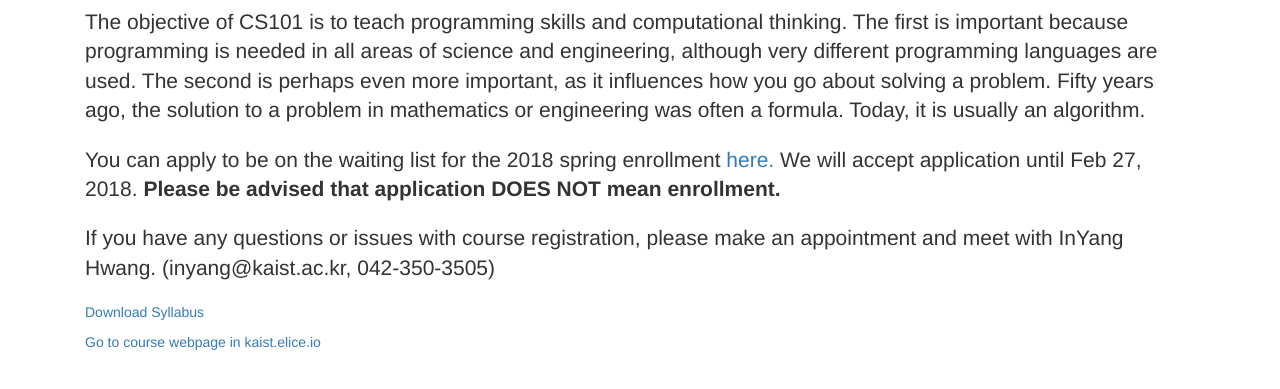
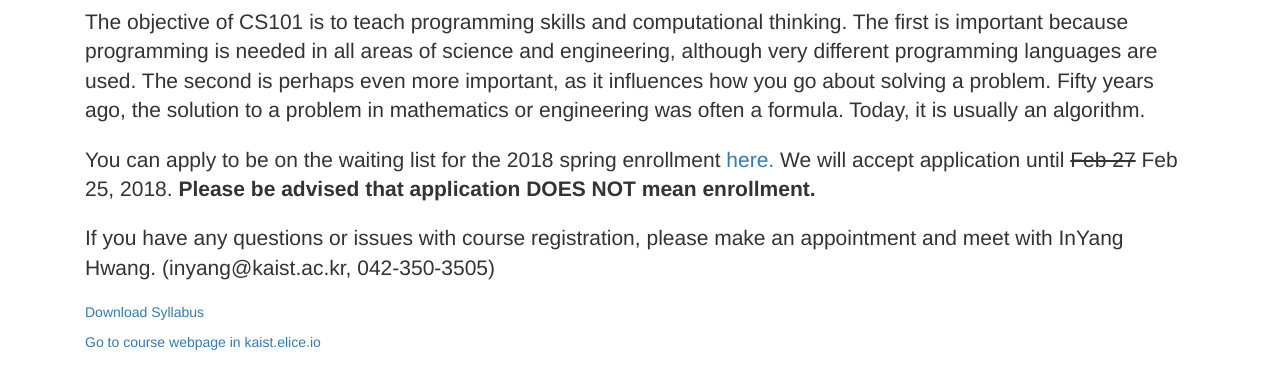
Before and after one commit to kaist-cs101/kaist-cs101.github.io, a website: page index.html in a window 1280 px wide. Shown: the part 199-588 px from the top of the page. Drawn offline with nearby package versions, Linux system fonts and the light colour scheme.

Commit message:
waitlist app date

```diff
--- a/index.html
+++ b/index.html
@@ -43,7 +43,7 @@
           problem. Fifty years ago, the solution to a problem in mathematics or engineering was often a formula. Today, it
           is usually an algorithm.
         </p>
-        <p class="lead"> You can apply to be on the waiting list for the 2018 spring enrollment<a href="https://goo.gl/forms/36U1l5VEWoODJfV72"> here.</a> We will accept application until Feb 27, 2018. <b>Please be advised that application DOES NOT mean enrollment.</b></p>
+        <p class="lead"> You can apply to be on the waiting list for the 2018 spring enrollment<a href="https://goo.gl/forms/36U1l5VEWoODJfV72"> here.</a> We will accept application until <s>Feb 27</s> Feb 25, 2018. <b>Please be advised that application DOES NOT mean enrollment.</b></p>
         <p class="lead">
           If you have any questions or issues with course registration,
           please make an appointment and meet with InYang Hwang. (inyang@kaist.ac.kr, 042-350-3505)
```
